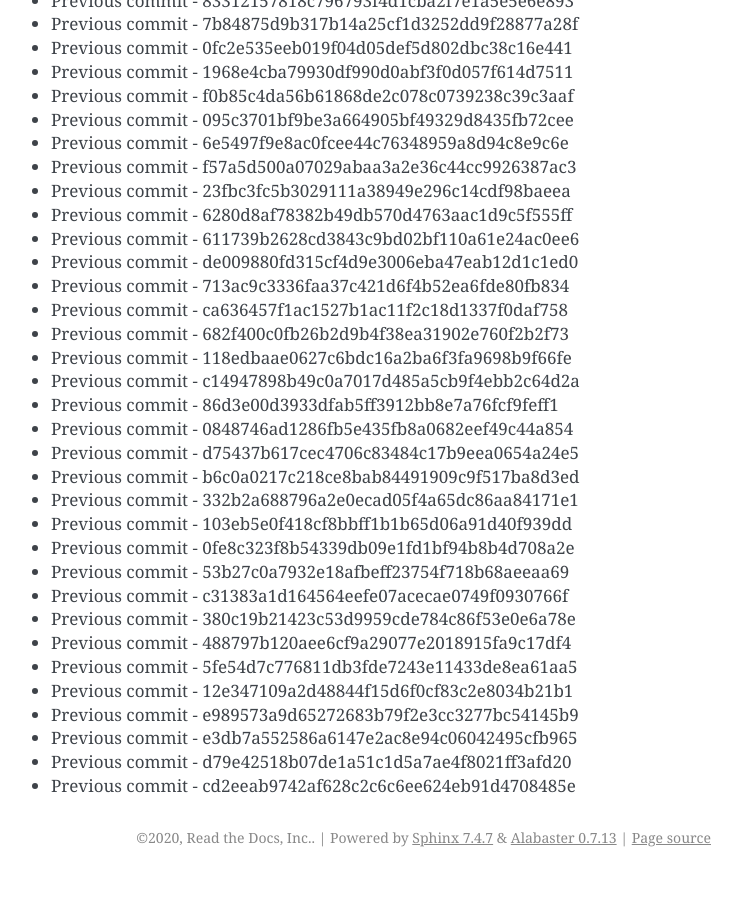
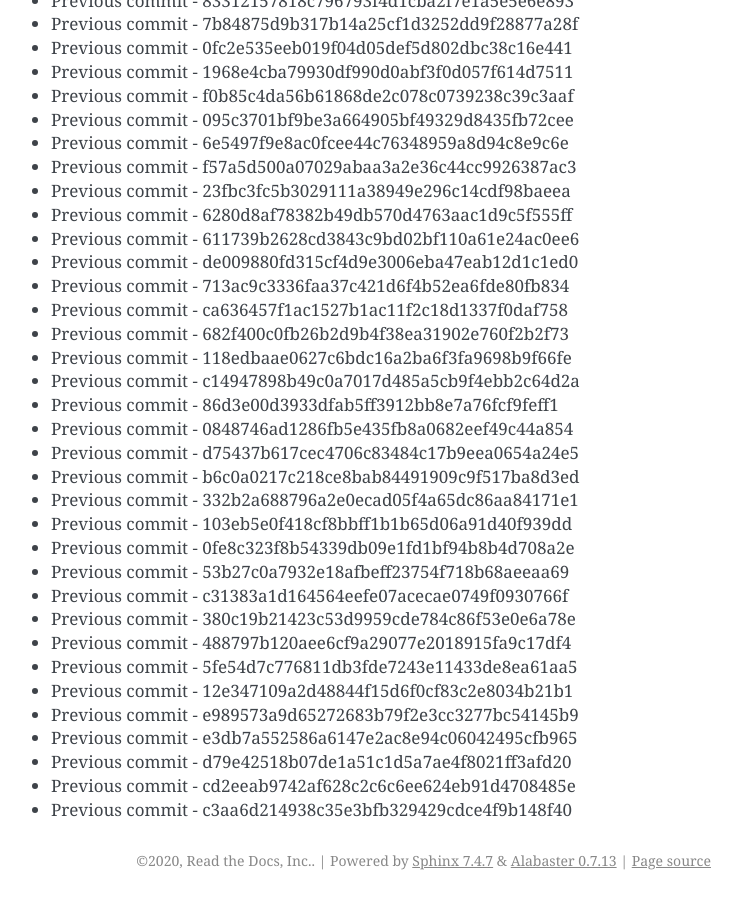
Before and after one commit to readthedocs/rtd-git-stresstest, a Sphinx documentation site: the page built from docs/updates.rst, in a window 1280 px wide and 900 px high, scrolled down 74806 px. Shown: the whole window, without its empty margins (399-1141 px from the left). Built offline with Sphinx 7.4.7, drawn with Linux system fonts in a browser that asks for light colours; before the commit the page ends 75683 px from its top, so only the background shows below that.

Commit message:
Generating commit from previous: c3aa6d214938c35e3bfb329429cdce4f9b148f40

```diff
--- a/docs/updates.rst
+++ b/docs/updates.rst
@@ -3175,3 +3175,4 @@ It can be tested for any performance characteristics.
 * Previous commit - e3db7a552586a6147e2ac8e94c06042495cfb965
 * Previous commit - d79e42518b07de1a51c1d5a7ae4f8021ff3afd20
 * Previous commit - cd2eeab9742af628c2c6c6ee624eb91d4708485e
+* Previous commit - c3aa6d214938c35e3bfb329429cdce4f9b148f40
```
